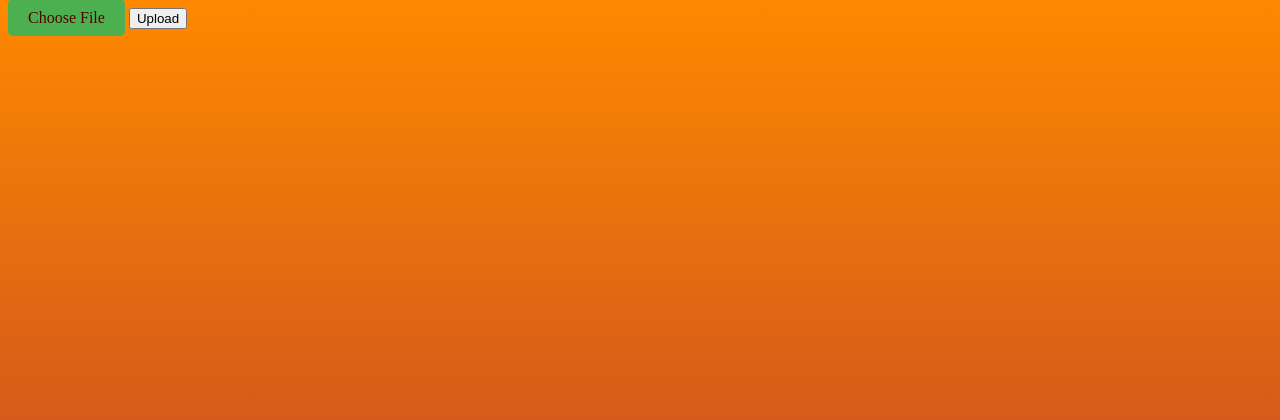
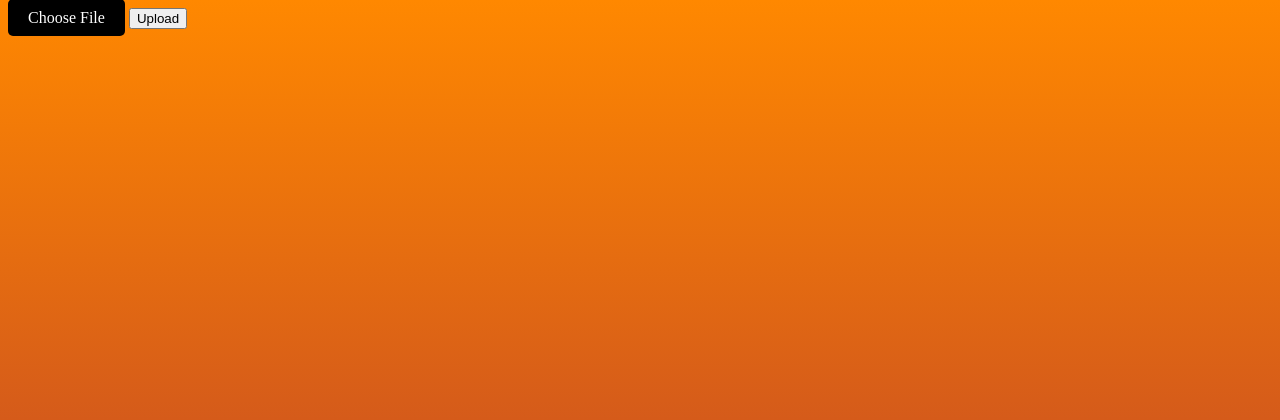
Before and after one commit to Yamarik1/FitnessWebpage, a Django app: page /upload/ in a window 1280 px wide. Shown: the top 420 px of the page. Run offline with Django 5.2, Linux system fonts and the light colour scheme.

Commit message:
css Added to all pages

```diff
--- a/hello/static/hello/home.css
+++ b/hello/static/hello/home.css
@@ -120,8 +120,8 @@
 }
 
 .file_input+label {
-    background-color: #4CAF50;
-    color: rgb(82, 0, 0);
+    background-color: #000000;
+    color: rgb(255, 255, 255);
     padding: 10px 20px;
     border-radius: 5px;
     cursor: pointer;
@@ -129,7 +129,7 @@
 
 .file_input:focus+label,
 .file_input+label:hover {
-    background-color: #367c39;
+    background-color: #4e4e4e;
 }
 
 .header {
--- a/hello/static/hello/site.css
+++ b/hello/static/hello/site.css
@@ -4,3 +4,8 @@
     left: 8px;
 
 }
+
+.gradientBackground {
+    background-image: linear-gradient(rgb(255, 136, 0), rgb(175, 50, 50));
+    opacity: 1;
+}
--- a/hello/templates/hello/result.html
+++ b/hello/templates/hello/result.html
@@ -10,7 +10,7 @@
 <form method="post"></form>
 
 
-<body>
+<body class="gradientBackground">
 
     <!-- <svg id="#myPlot" style="width:500px;height:500px"></svg> -->
 
--- a/hello/views.py
+++ b/hello/views.py
@@ -26,10 +26,7 @@ def hello_there(request, name):
         request,
         'hello/hello_there.html',
         temp
-        # {
-            # 'name': name,
-            # 'date': datetime.now()
-        # }
+
     )
 
 def file_select(request):
@@ -49,7 +46,7 @@ def upload_file(request):
         form = UploadFileForm(request.POST, request.FILES)
 
         if form.is_valid():
-            uploaded_file = request.FILES['file']
+            uploaded_file = request.FILES['file_field']
             # Process the file (e.g., read content)
             file_content = uploaded_file.read().decode('utf-8')
             clean_file_content = clean_file(file_content)
@@ -81,18 +78,3 @@ def present_data(request):
         form = checkForm(yearList)
 
     return render(request, 'hello/year_select.html', {'form': form})
-
-    # if request.method == 'POST':
-    #     form = dateForm(request.POST)
-    #     if form.is_valid():
-    #         selected_value = form.cleaned_data['date_dropdown']
-    #         sublist = get_sublist(selected_value, clean_file_content)
-    #         avgList = find_average(sublist)
-    #         # print(sublist)
-    #         context = {'header': sublist[0], 'list': sublist[1:], 'headerJs': json.dumps(sublist[0]), 'listJs': json.dumps(sublist[1:])}
-    #         return render(request, 'hello/result.html', context)
-    # else:
-    #     form = dateForm()
-
-    # return render(request, 'hello/user_date.html', {'form':form} )
-    #return render(request, 'hello/file_display.html', context)
```
Also changed, not shown: hello/templates/hello/year_select.html (+14 -5 lines), db.sqlite3.
